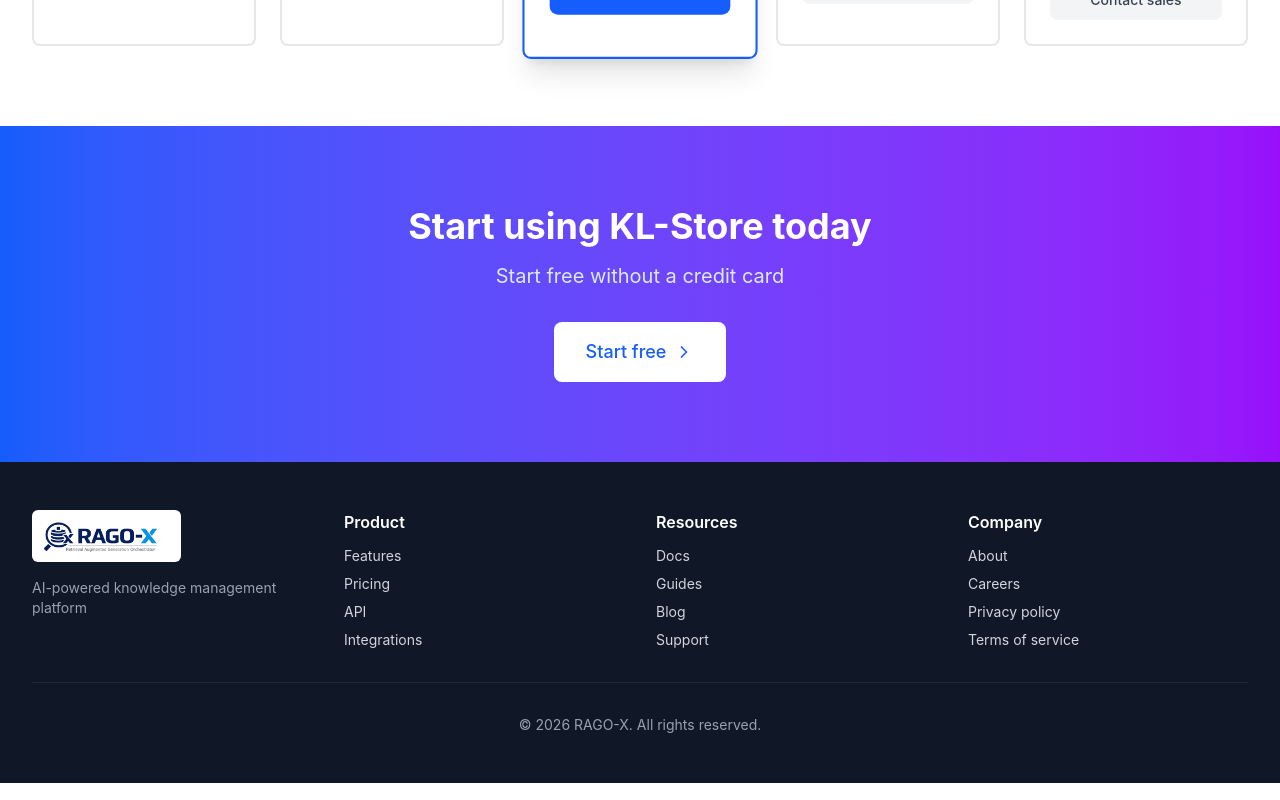
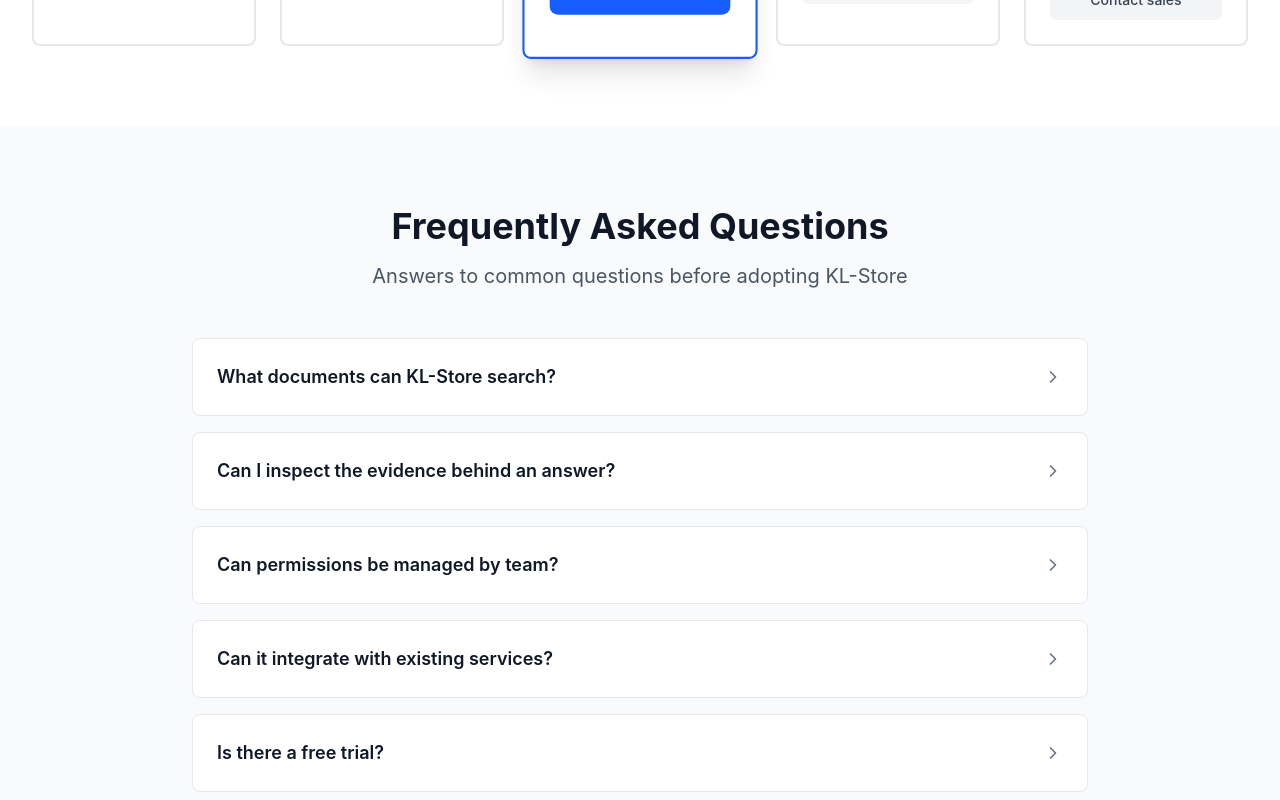
Before and after one commit to icube-x/rago-chat-landing, a React (Vite) app: page / in a window 1280 px wide. Shown: the part 4280-5080 px from the top of the page. Built offline with nearby package versions, Linux system fonts and the light colour scheme.

Commit message:
Update landing page title and FAQ

```diff
--- a/index.html
+++ b/index.html
@@ -9,9 +9,9 @@
       content="KL-Store는 문서를 기반으로 지식을 연결하고 답을 찾는 AI RAG 플랫폼입니다."
     />
     <meta property="og:type" content="website" />
-    <meta property="og:site_name" content="KL-Store" />
+    <meta property="og:site_name" content="RAGO-X" />
     <meta property="og:locale" content="ko_KR" />
-    <meta property="og:title" content="KL-Store" />
+    <meta property="og:title" content="RAGO-X" />
     <meta
       property="og:description"
       content="문서를 기반으로 지식을 연결하고 답을 찾는 AI RAG 플랫폼입니다."
@@ -21,9 +21,9 @@
     <meta property="og:image:width" content="1200" />
     <meta property="og:image:height" content="630" />
     <meta property="og:image:type" content="image/jpeg" />
-    <meta property="og:image:alt" content="KL-Store RAG platform title image" />
+    <meta property="og:image:alt" content="RAGO-X RAG platform title image" />
     <meta name="twitter:card" content="summary_large_image" />
-    <meta name="twitter:title" content="KL-Store" />
+    <meta name="twitter:title" content="RAGO-X" />
     <meta
       name="twitter:description"
       content="문서를 기반으로 지식을 연결하고 답을 찾는 AI RAG 플랫폼입니다."
--- a/src/app/components/LandingPage.tsx
+++ b/src/app/components/LandingPage.tsx
@@ -17,7 +17,7 @@
       pricing: '요금제',
       useCases: '활용 사례',
       docs: '문서',
-      faq: 'FAQ',
+      faq: '자주묻는 질문',
       login: '로그인',
       startFree: '무료로 시작하기',
       languageLabel: '언어 선택',
@@ -156,6 +156,32 @@
         description: '대기업/보안',
         features: ['전용 인프라', 'SSO/SAML', '전용 Qdrant', 'SLA 보장', '온프레미스 옵션', '프라이빗 클라우드', '맞춤 개발', '24/7 전담 지원'],
         cta: '견적 문의',
+      },
+    ],
+    faqSection: {
+      title: '자주묻는 질문',
+      description: 'RAGO-X 도입 전에 많이 궁금해하는 내용을 정리했습니다',
+    },
+    faqs: [
+      {
+        question: 'RAGO-X는 어떤 문서를 검색할 수 있나요?',
+        answer: '문서형식의 PDF 문서를 업로드해 지식베이스로 만들고 자연어로 검색할 수 있습니다. 현재 PDF, TXT, DOCX 형식의 문서를 지원합니다. 그밖의 다양한 문서형식은 추후 지원예정입니다.',
+      },
+      {
+        question: '답변의 근거를 확인할 수 있나요?',
+        answer: '네. AI가 생성한 답변이 어떤 원문과 청크를 기반으로 했는지 함께 확인할 수 있어 검토와 품질 관리가 쉽습니다.',
+      },
+      {
+        question: '팀별로 권한을 나눠 관리할 수 있나요?',
+        answer: '조직, 프로젝트, 캐비닛 단위로 사용자와 권한을 관리할 수 있어 부서별 지식 운영에 적합합니다.',
+      },
+      {
+        question: '기존 서비스와 연동할 수 있나요?',
+        answer: 'API 액세스를 통해 내부 시스템, 업무 도구, 고객 지원 채널 등과 연동하는 워크플로우를 구성할 수 있습니다.',
+      },
+      {
+        question: '무료로 체험할 수 있나요?',
+        answer: 'Trial 플랜으로 신용카드 없이 14일 동안 주요 기능을 테스트할 수 있습니다.',
       },
     ],
     cta: {
@@ -332,6 +358,32 @@
         description: 'Enterprise and security',
         features: ['Dedicated infrastructure', 'SSO/SAML', 'Dedicated Qdrant', 'SLA guarantee', 'On-premise option', 'Private cloud', 'Custom development', '24/7 dedicated support'],
         cta: 'Contact sales',
+      },
+    ],
+    faqSection: {
+      title: 'Frequently Asked Questions',
+      description: 'Answers to common questions before adopting KL-Store',
+    },
+    faqs: [
+      {
+        question: 'What documents can KL-Store search?',
+        answer: 'Teams can upload common document formats such as PDF, HWP, DOCX, and TXT, then turn them into a searchable knowledge base.',
+      },
+      {
+        question: 'Can I inspect the evidence behind an answer?',
+        answer: 'Yes. KL-Store shows the source text and chunks used to generate an AI answer, which helps teams review quality and trust the result.',
+      },
+      {
+        question: 'Can permissions be managed by team?',
+        answer: 'You can manage users and permissions by organization, project, and cabinet, making it suitable for department-level knowledge operations.',
+      },
+      {
+        question: 'Can it integrate with existing services?',
+        answer: 'API access lets you connect KL-Store with internal systems, work tools, support channels, and custom workflows.',
+      },
+      {
+        question: 'Is there a free trial?',
+        answer: 'The Trial plan lets you test the main features for 14 days without a credit card.',
       },
     ],
     cta: {
@@ -885,6 +937,39 @@
         </div>
       </section>
 
+      {/* FAQ Section */}
+      <section id="faq" className="py-20 px-4 sm:px-6 lg:px-8 bg-gray-50">
+        <div className="max-w-4xl mx-auto">
+          <div className="text-center mb-12">
+            <h2 className="text-4xl font-bold text-gray-900 mb-4">
+              {t.faqSection.title}
+            </h2>
+            <p className="text-xl text-gray-600">
+              {t.faqSection.description}
+            </p>
+          </div>
+
+          <div className="space-y-4">
+            {t.faqs.map((faq) => (
+              <details
+                key={faq.question}
+                className="group rounded-lg border border-gray-200 bg-white p-6"
+              >
+                <summary className="flex cursor-pointer list-none items-center justify-between gap-4 text-left">
+                  <span className="text-lg font-semibold text-gray-900">
+                    {faq.question}
+                  </span>
+                  <ChevronRight className="h-5 w-5 flex-shrink-0 text-gray-500 transition-transform group-open:rotate-90" />
+                </summary>
+                <p className="mt-4 text-gray-600 leading-relaxed">
+                  {faq.answer}
+                </p>
+              </details>
+            ))}
+          </div>
+        </div>
+      </section>
+
       {/* CTA Section */}
       <section className="py-20 px-4 sm:px-6 lg:px-8 bg-gradient-to-r from-blue-600 to-purple-600">
         <div className="max-w-4xl mx-auto text-center">
```
